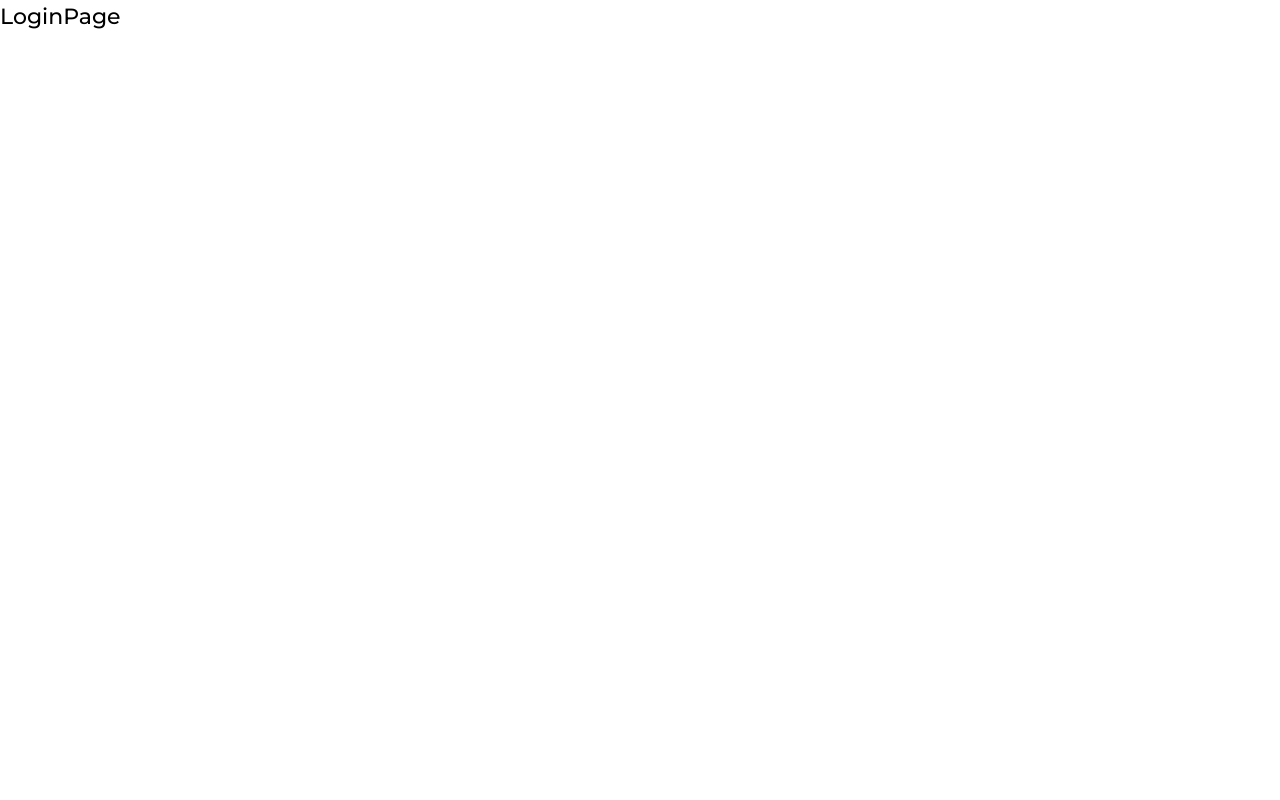
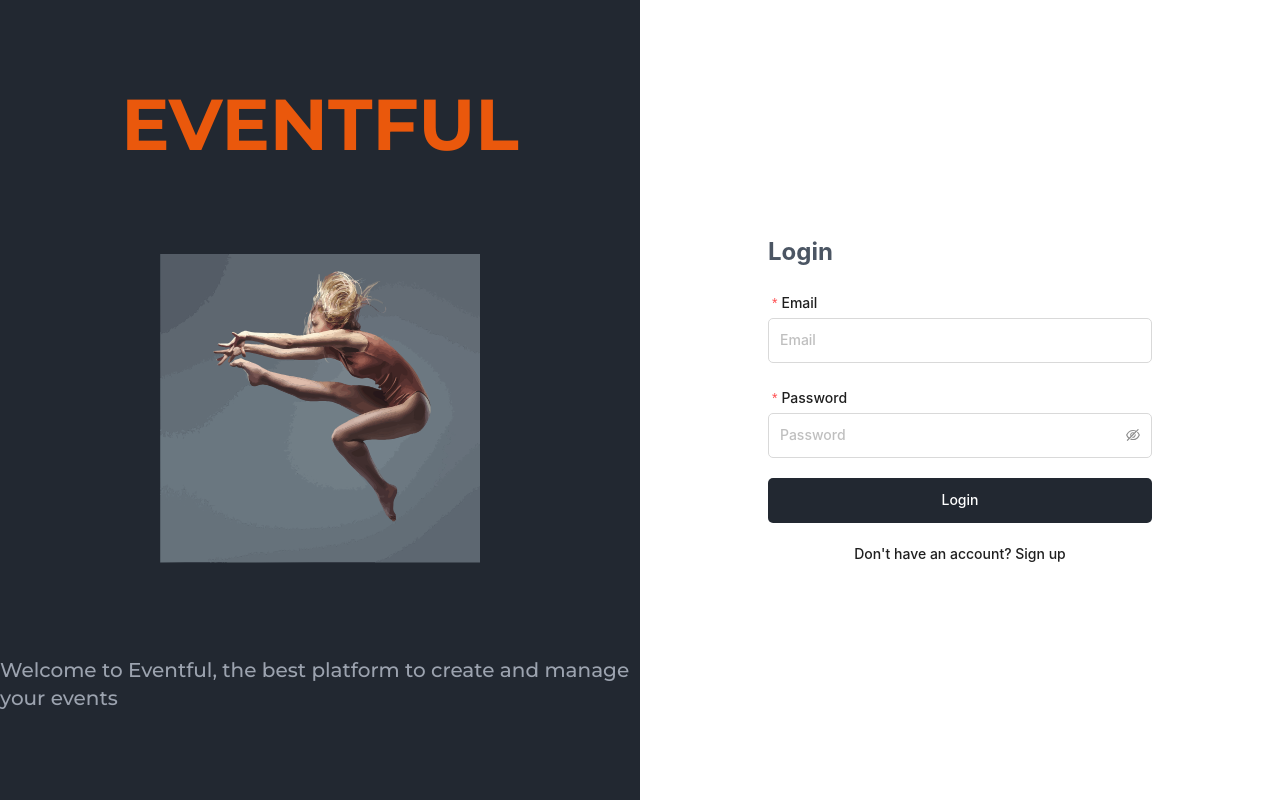
Before and after one commit to dejosemario/client, a React (Vite) app: page /login in a window 1280 px wide. Built offline with nearby package versions, Linux system fonts and the light colour scheme.

Commit message:
feat: render the loginPage

```diff
--- a/src/components/organisms/AuthForm.tsx
+++ b/src/components/organisms/AuthForm.tsx
@@ -1,8 +1,8 @@
-import React from "react";
+import { FC } from "react";
 import { Button, Form, Input } from "antd";
 import { Link } from "react-router-dom";
 
-export default function AuthForm() {
+export const AuthForm: FC<AuthFormProps> = ({ type }) => {
   const handleSubmit = (values: never) => {
     console.log(values);
   };
@@ -14,11 +14,18 @@ export default function AuthForm() {
       onFinish={handleSubmit}
     >
       <h1 className="text-2xl font-bold text-gray-600">
-        Regsiter your account
+        {type === "register" ? " Register your account" : "Login"}
       </h1>
-      <Form.Item name="name" required label="Name" rules={[{ required: true }]}>
-        <Input placeholder="Name" />
-      </Form.Item>
+      {type === "register" && (
+        <Form.Item
+          name="name"
+          required
+          label="Name"
+          rules={[{ required: true }]}
+        >
+          <Input placeholder="Name" />
+        </Form.Item>
+      )}
       <Form.Item
         name="email"
         required
@@ -36,11 +43,20 @@ export default function AuthForm() {
         <Input.Password placeholder="Password" />
       </Form.Item>
       <Button type="primary" htmlType="submit" block>
-        Register
+        {type === "register" ? "Register" : "Login"}
       </Button>
-      <Link to="/login" className="text-center">
-        Already have an account? Login
-        </Link>
+      <Link
+        to={type === "register" ? "/login" : "/register"}
+        className="text-center"
+      >
+        {type === "register"
+          ? " Already have an account? Login"
+          : "Don't have an account? Sign up"}
+      </Link>
     </Form>
   );
+};
+
+interface AuthFormProps {
+  type: "register" | "login";
 }
--- a/src/pages/auth/login/index.tsx
+++ b/src/pages/auth/login/index.tsx
@@ -1,7 +1,15 @@
-import React from 'react'
+import WelcomeContent from "../../../components/molecules/WelcomeContent";
+import { AuthForm } from "../../../components/organisms/AuthForm";
 
 export default function LoginPage() {
   return (
-    <div>LoginPage</div>
-  )
+    <div className="grid grid-cols-1 lg:grid-cols-2">
+      <div className="col-span-1 lg:flex hidden">
+        <WelcomeContent />
+      </div>
+      <div className="h-screen flex items-center justify-center">
+        <AuthForm type= "login"  />
+      </div>
+    </div>
+  );
 }
--- a/src/pages/auth/register/index.tsx
+++ b/src/pages/auth/register/index.tsx
@@ -1,6 +1,5 @@
-import React from "react";
 import WelcomeContent from "../../../components/molecules/WelcomeContent";
-import AuthForm from "../../../components/organisms/AuthForm";
+import { AuthForm } from "../../../components/organisms/AuthForm";
 
 export default function RegisterPage() {
   return (
@@ -9,7 +8,7 @@ export default function RegisterPage() {
         <WelcomeContent />
       </div>
       <div className="h-screen flex items-center justify-center">
-        <AuthForm />
+        <AuthForm type= "register"  />
       </div>
     </div>
   );
```
